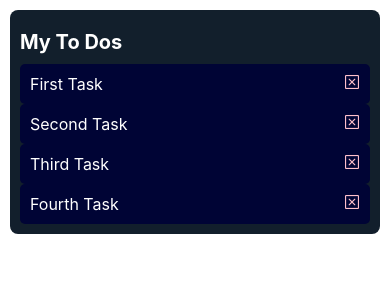
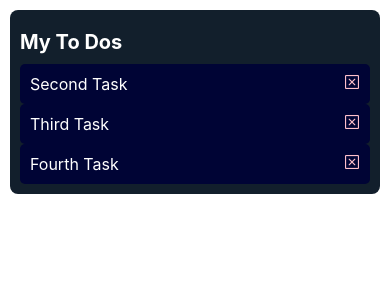
Before and after one commit to Janice-M/trello, a React Native app: screen / in a window 390 px wide. Shown: the top 300 px of the page. Built offline with nearby package versions, Linux system fonts and the light colour scheme.

Commit message:
flat list

```diff
--- a/src/components/TaskList.tsx
+++ b/src/components/TaskList.tsx
@@ -4,7 +4,11 @@ import { useState } from "react";
 
 
 export default function TaskList() {
-    const [tasks, setTasks] =useState([])
+    const [tasks, setTasks] =useState([
+        {description: 'Second Task'},
+        {description: 'Third Task'},
+        {description: 'Fourth Task'}
+    ])
 
     return(
         <View style={{backgroundColor: '#121f2c', padding:10, borderRadius:8}}>
@@ -13,10 +17,8 @@ export default function TaskList() {
             <FlatList
                 data={tasks}
                 renderItem={({item}) =><TaskListItem task={item} />}/>
-            <TaskListItem task={{description: 'First Task'}}/>
-            <TaskListItem task={{description: 'Second Task'}}/>
-            <TaskListItem task={{description: 'Third Task'}}  />
-            <TaskListItem task={{description: 'Fourth Task'}} />
+
+
 
              {/*the new task input */}
 
```
